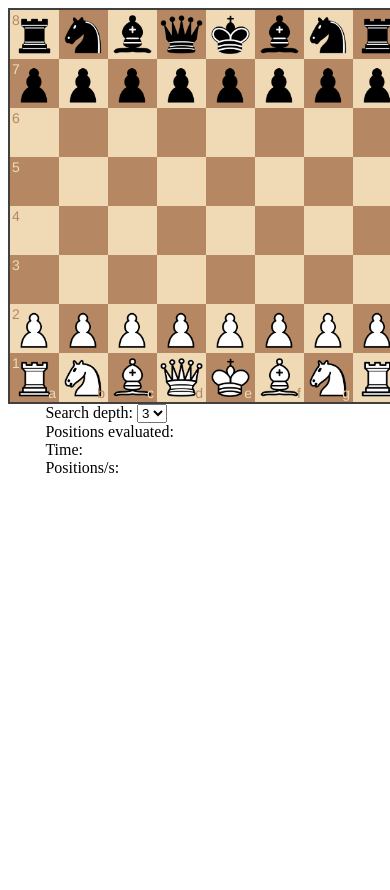
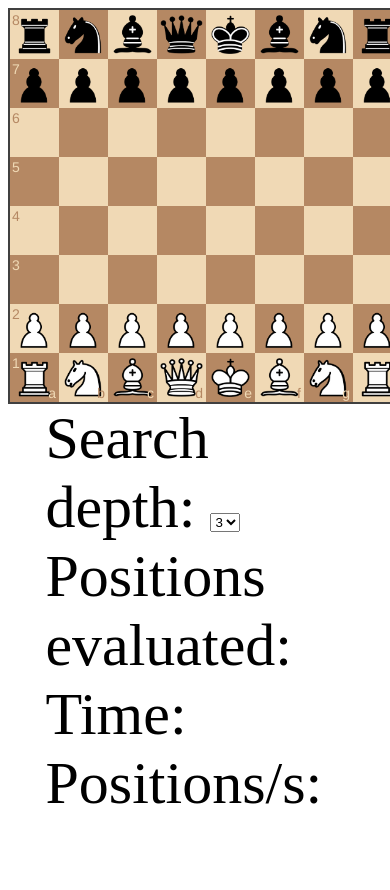
Before and after one commit to Demozy4321/alpha-beta, a website: page index.html in a window 390 px wide. Before the commit the page ends 844 px from the top, so only its background shows below. Drawn offline with Linux system fonts and the light colour scheme.

Commit message:
Update style.css

```diff
--- a/style.css
+++ b/style.css
@@ -28,7 +28,7 @@ body{
     .info {
         width: 80%;
         margin: auto;
-        font-size: medium;
+        font-size: 60px;
     }
 
     .move-history {
```
